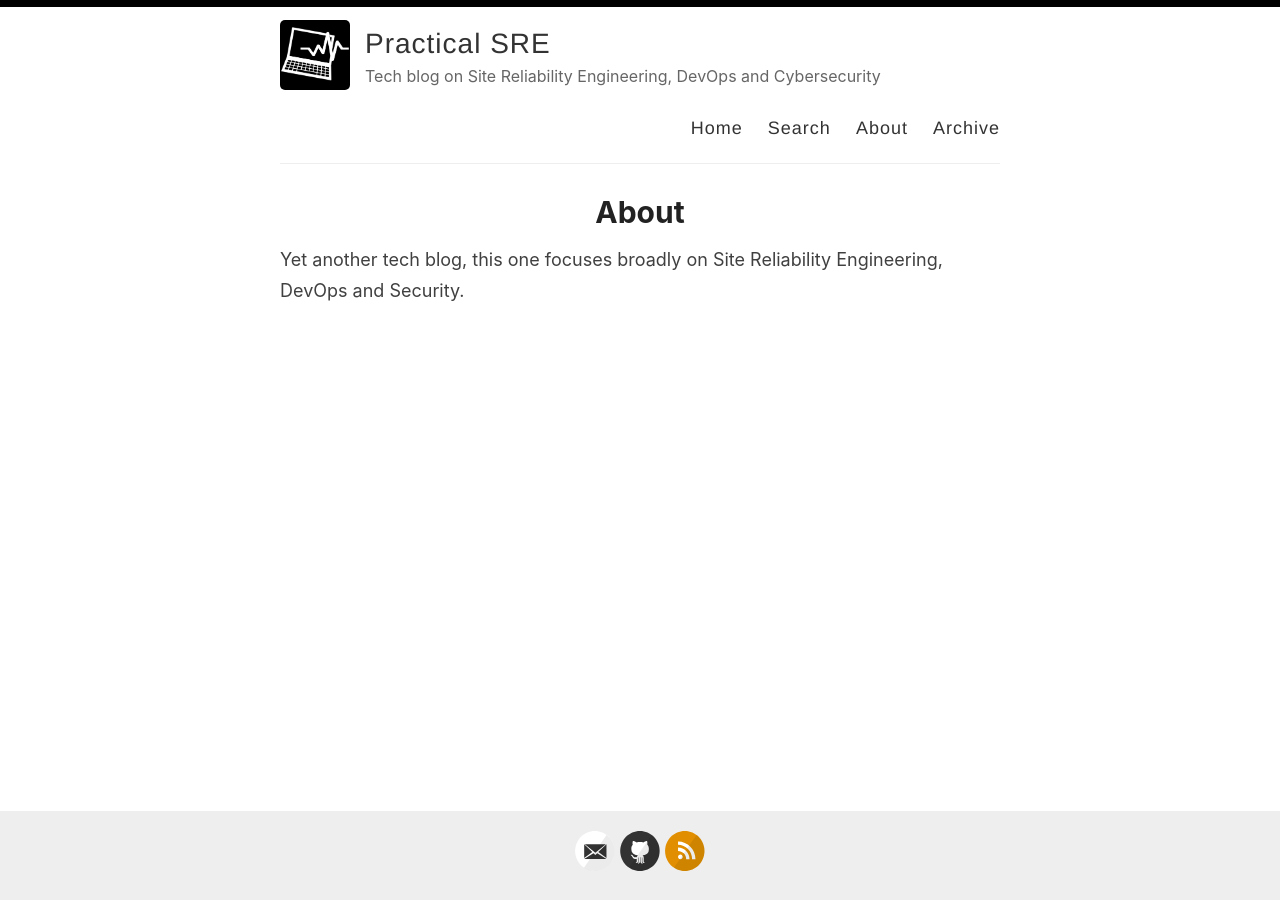
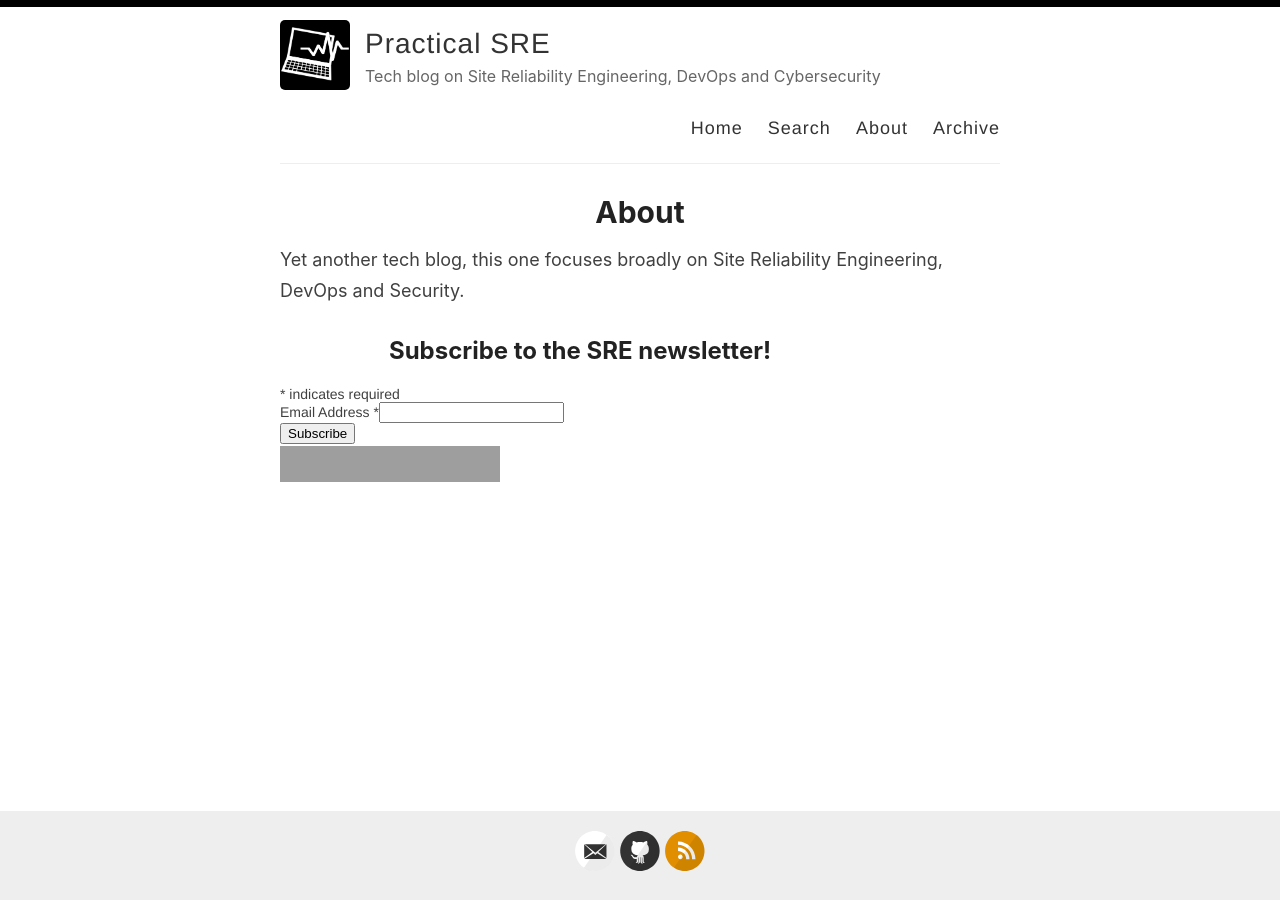
Before and after one commit to tgangte/tgangte.github.io, a Jekyll site: the page built from _pages/about.md, in a window 1280 px wide. Built offline with Jekyll 4.4.1, drawn with Linux system fonts in a browser that asks for light colours; comment, search, counter and statistics services are not loaded; grey boxes are pictures that could not be loaded.

Commit message:
Update about.md

```diff
--- a/_pages/about.md
+++ b/_pages/about.md
@@ -5,3 +5,34 @@ permalink: /about/
 ---
 
 Yet another tech blog, this one focuses broadly on Site Reliability Engineering, DevOps and Security.
+
+<div id="mc_embed_shell">
+      <link href="//cdn-images.mailchimp.com/embedcode/classic-061523.css" rel="stylesheet" type="text/css">
+  <style type="text/css">
+        #mc_embed_signup{background:#fff; false;clear:left; font:14px Helvetica,Arial,sans-serif; width: 600px;}
+        /* Add your own Mailchimp form style overrides in your site stylesheet or in this style block.
+           We recommend moving this block and the preceding CSS link to the HEAD of your HTML file. */
+</style>
+<div id="mc_embed_signup">
+    <form action="https://practicalsre.us13.list-manage.com/subscribe/post?u=8bfea0c90df9c4e6a53370a41&amp;id=abfa96cbcb&amp;f_id=002847e1f0" method="post" id="mc-embedded-subscribe-form" name="mc-embedded-subscribe-form" class="validate" target="_self" novalidate="">
+        <div id="mc_embed_signup_scroll"><h2>Subscribe to the SRE newsletter!</h2>
+            <div class="indicates-required"><span class="asterisk">*</span> indicates required</div>
+            <div class="mc-field-group"><label for="mce-EMAIL">Email Address <span class="asterisk">*</span></label><input type="email" name="EMAIL" class="required email" id="mce-EMAIL" required="" value=""></div>
+        <div id="mce-responses" class="clear foot">
+            <div class="response" id="mce-error-response" style="display: none;"></div>
+            <div class="response" id="mce-success-response" style="display: none;"></div>
+        </div>
+    <div style="position: absolute; left: -5000px;" aria-hidden="true">
+        /* real people should not fill this in and expect good things - do not remove this or risk form bot signups */
+        <input type="text" name="b_8bfea0c90df9c4e6a53370a41_abfa96cbcb" tabindex="-1" value="">
+    </div>
+        <div class="optionalParent">
+            <div class="clear foot">
+                <input type="submit" name="subscribe" id="mc-embedded-subscribe" class="button" value="Subscribe">
+                <p style="margin: 0px auto;"><a href="http://eepurl.com/iR2TiQ" title="Mailchimp - email marketing made easy and fun"><span style="display: inline-block; background-color: transparent; border-radius: 4px;"><img class="refferal_badge" src="https://digitalasset.intuit.com/render/content/dam/intuit/mc-fe/en_us/images/intuit-mc-rewards-text-dark.svg" alt="Intuit Mailchimp" style="width: 220px; height: 40px; display: flex; padding: 2px 0px; justify-content: center; align-items: center;"></span></a></p>
+            </div>
+        </div>
+    </div>
+</form>
+</div>
+</div>
```
